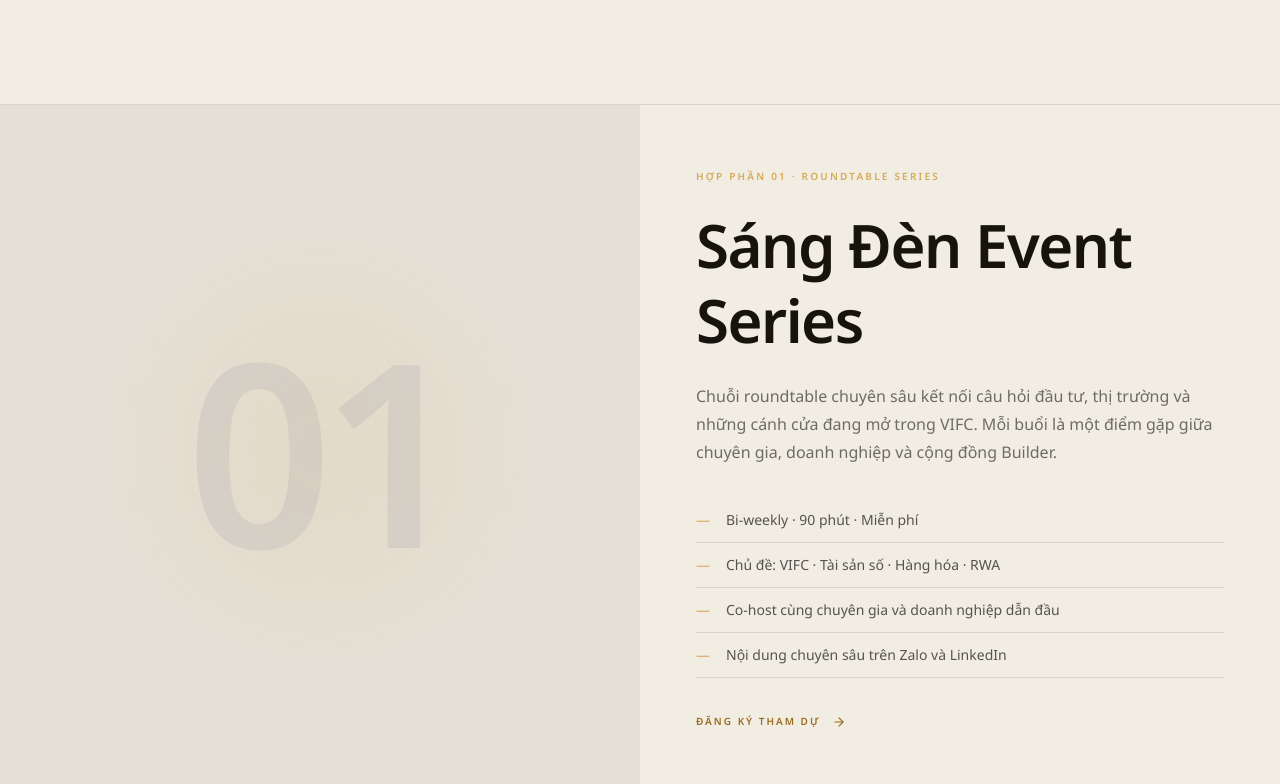
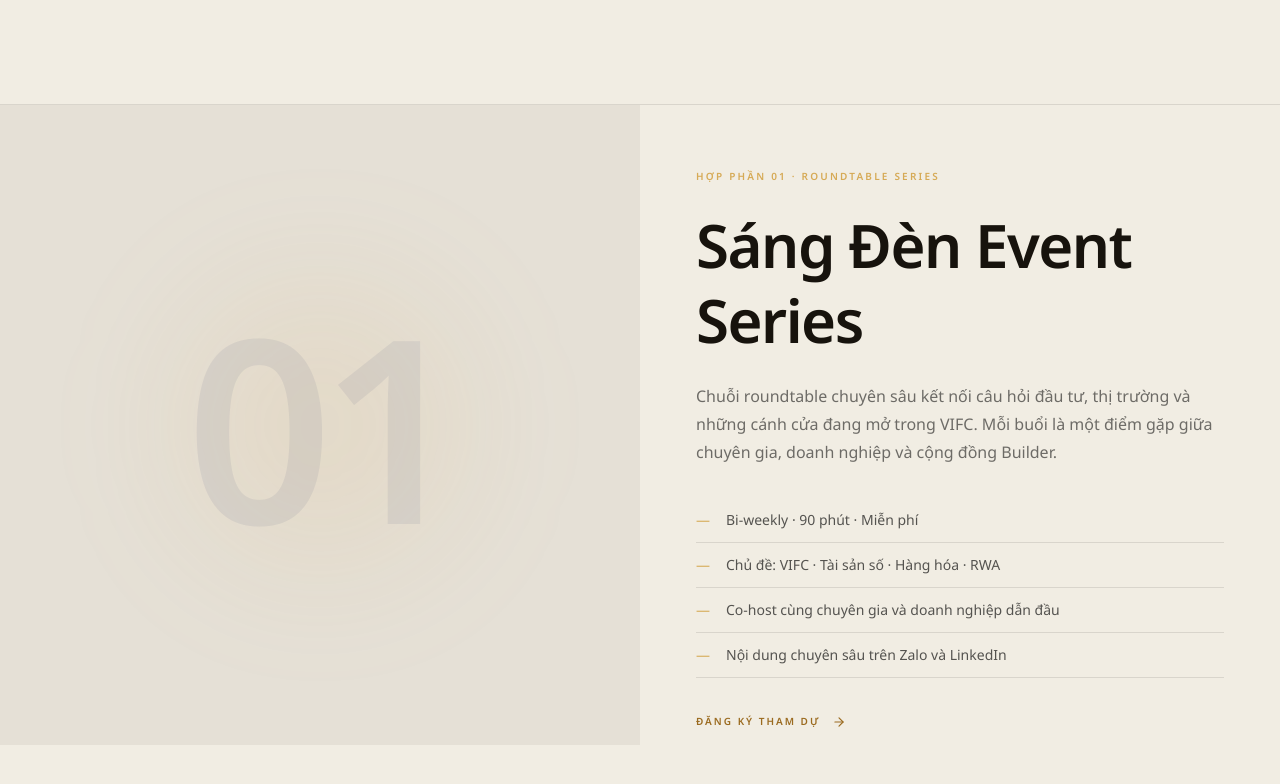
Before and after one commit to baotoan9698/sangden, a Next.js app: page / in a window 1280 px wide. Shown: the part 6736-7520 px from the top of the page. Built offline with nearby package versions, Linux system fonts and the light colour scheme.

Commit message:
Keep track artwork in square frames

```diff
--- a/app/components/TracksSection.tsx
+++ b/app/components/TracksSection.tsx
@@ -46,8 +46,8 @@ export default function TracksSection() {
 
       <div>
         {tracks.map((track, index) => (
-          <article key={track.number} className="grid min-h-[620px] grid-cols-1 border-b border-black/10 md:grid-cols-2">
-            <motion.div initial={{ opacity: 0 }} whileInView={{ opacity: 1 }} viewport={{ once: true, margin: "-100px" }} transition={{ duration: 0.8 }} className={`relative flex min-h-72 items-center justify-center overflow-hidden bg-[#e5e0d6] ${index % 2 === 1 ? "md:order-2" : ""}`}>
+          <article key={track.number} className="grid grid-cols-1 border-b border-black/10 md:grid-cols-2">
+            <motion.div initial={{ opacity: 0 }} whileInView={{ opacity: 1 }} viewport={{ once: true, margin: "-100px" }} transition={{ duration: 0.8 }} className={`group relative flex aspect-square w-full self-start items-center justify-center overflow-hidden bg-[#e5e0d6] ${index % 2 === 1 ? "md:order-2" : ""}`}>
               {track.image && track.imageAlt ? (
                 <Image
                   src={track.image}
@@ -55,7 +55,7 @@ export default function TracksSection() {
                   fill
                   quality={90}
                   sizes="(min-width: 768px) 50vw, 100vw"
-                  className="object-cover object-center transition-transform duration-700 hover:scale-[1.035]"
+                  className="object-cover object-center transition-transform duration-700 group-hover:scale-[1.035]"
                 />
               ) : (
                 <>
```
